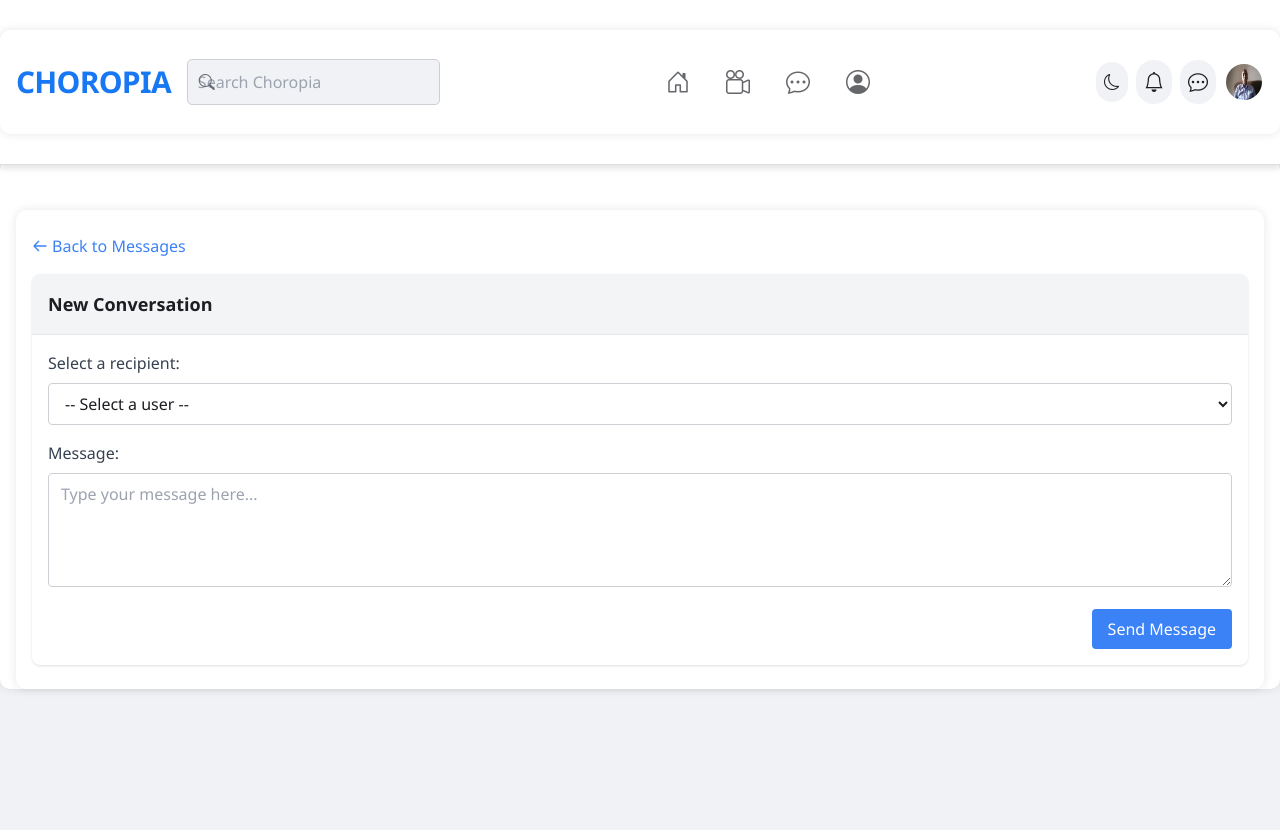
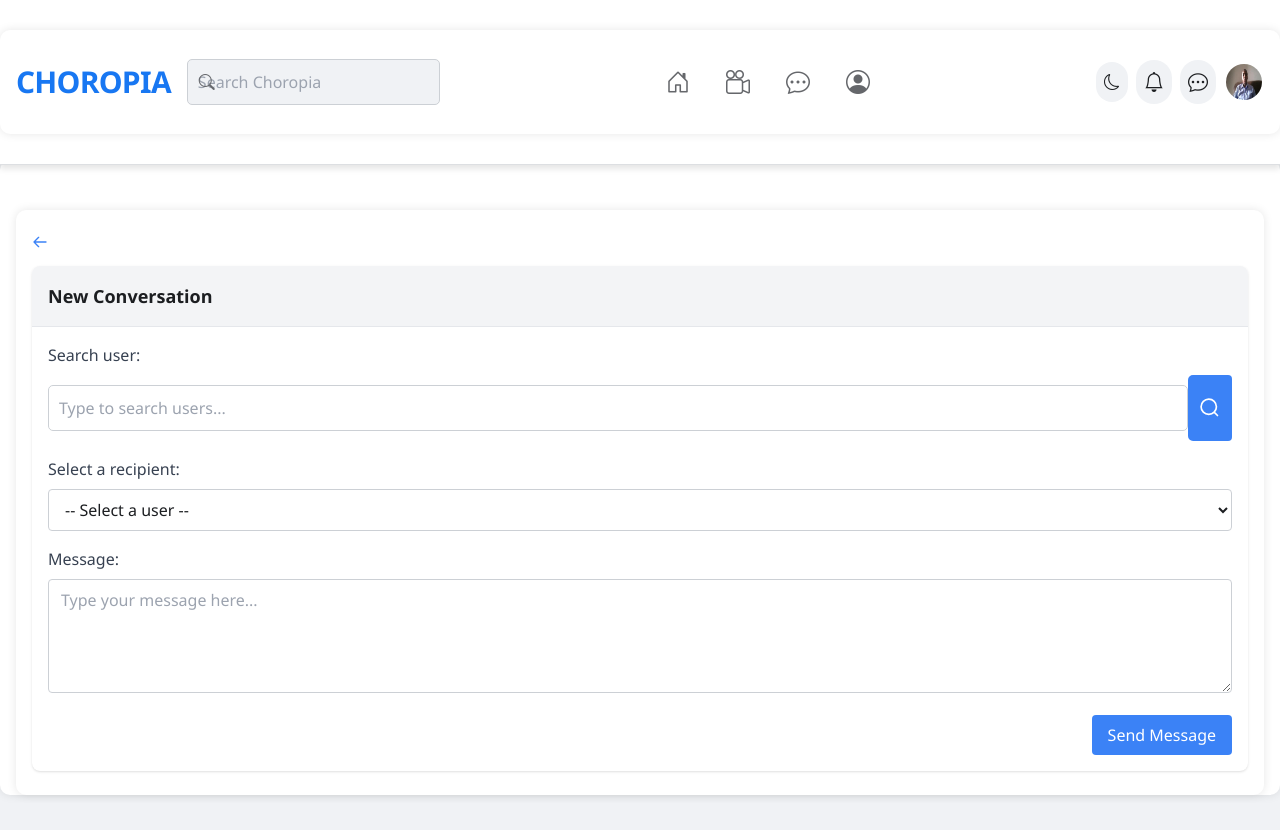
Before and after one commit to awaaladin/choropiaz, a Flask app: page /new-conversation in a window 1280 px wide. Run offline with Flask 3, Linux system fonts and the light colour scheme; a user stored in the database is signed in; data comes from the database, SQL or seed files in the repository; some libraries are stand-ins or nearby versions.

Commit message:
its changes in sites

```diff
--- a/app/routes/messages.py
+++ b/app/routes/messages.py
@@ -72,7 +72,7 @@ def send_message(conversation_id):
 @messages.route('/new-conversation', methods=['GET'])
 @login_required
 def new_conversation_form():
-    users = User.query.filter(User.id != current_user.id).all()
+    users = User.query.filter(User.id != current_user.id).limit(20).all()  # Show first 20 by default
     return render_template('new_conversation.html', users=users)
 
 @messages.route('/new-conversation', methods=['POST'])
@@ -115,6 +115,21 @@ def create_conversation():
     db.session.add(message)
     db.session.commit()
     return redirect(url_for('messages.view_conversation', conversation_id=conversation.id))
+
+@messages.route('/search-users')
+@login_required
+def search_users():
+    q = request.args.get('q', '').strip()
+    if not q:
+        return jsonify([])
+    users = User.query.filter(
+        User.id != current_user.id,
+        User.username.ilike(f'%{q}%')
+    ).limit(20).all()
+    return jsonify([
+        {'id': user.id, 'username': user.username}
+        for user in users
+    ])
 
 @messages.route('/conversation/<int:conversation_id>/mark-read', methods=['POST'])
 @login_required
--- a/app/templates/new_conversation.html
+++ b/app/templates/new_conversation.html
@@ -7,16 +7,27 @@
             <svg xmlns="http://www.w3.org/2000/svg" class="h-4 w-4 mr-1" fill="none" viewBox="0 0 24 24" stroke="currentColor">
                 <path stroke-linecap="round" stroke-linejoin="round" stroke-width="2" d="M10 19l-7-7m0 0l7-7m-7 7h18" />
             </svg>
-            Back to Messages
+
         </a>
     </div>
-
     <div class="bg-white rounded-lg shadow overflow-hidden">
         <div class="p-4 bg-gray-100 border-b border-gray-200">
             <h2 class="text-lg font-semibold">New Conversation</h2>
         </div>
-
         <div class="p-4">
+            <!-- User search input with search button -->
+            <div class="mb-4 relative">
+                <label for="userSearch" class="block text-gray-700 mb-2">Search user:</label>
+                <div class="flex">
+                    <input type="text" id="userSearch" class="w-full border border-gray-300 rounded-l px-3 py-2 focus:outline-none focus:ring-2 focus:ring-blue-500" placeholder="Type to search users...">
+                    <button type="button" id="searchBtn" class="bg-blue-500 hover:bg-blue-600 text-white px-3 rounded-r flex items-center">
+                        <svg xmlns="http://www.w3.org/2000/svg" class="h-5 w-5" fill="none" viewBox="0 0 24 24" stroke="currentColor">
+                            <path stroke-linecap="round" stroke-linejoin="round" stroke-width="2" d="M21 21l-4-4m0 0A7 7 0 104 4a7 7 0 0013 13z" />
+                        </svg>
+                    </button>
+                </div>
+                <ul id="userSuggestions" class="absolute z-10 bg-white border border-gray-300 w-full mt-1 rounded shadow-lg hidden"></ul>
+            </div>
             <form action="{{ url_for('messages.create_conversation') }}" method="POST">
                 <div class="mb-4">
                     <label for="recipient_id" class="block text-gray-700 mb-2">Select a recipient:</label>
@@ -27,14 +38,12 @@
                         {% endfor %}
                     </select>
                 </div>
-
                 <div class="mb-4">
                     <label for="message" class="block text-gray-700 mb-2">Message:</label>
                     <textarea name="message" id="message" rows="4"
                               class="w-full border border-gray-300 rounded px-3 py-2 focus:outline-none focus:ring-2 focus:ring-blue-500"
                               placeholder="Type your message here..." required></textarea>
                 </div>
-
                 <div class="flex justify-end">
                     <button type="submit" class="bg-blue-500 hover:bg-blue-600 text-white px-4 py-2 rounded">
                         Send Message
@@ -44,4 +53,71 @@
         </div>
     </div>
 </div>
+<script>
+const userSearch = document.getElementById('userSearch');
+const searchBtn = document.getElementById('searchBtn');
+const suggestions = document.getElementById('userSuggestions');
+const recipientSelect = document.getElementById('recipient_id');
+
+// Show suggestions when typing or clicking search
+function fetchSuggestions() {
+    const query = userSearch.value.trim();
+    if (!query) {
+        suggestions.innerHTML = '';
+        suggestions.classList.add('hidden');
+        return;
+    }
+    fetch(`/search-users?q=${encodeURIComponent(query)}`)
+        .then(res => res.json())
+        .then(users => {
+            suggestions.innerHTML = '';
+            if (users.length === 0) {
+                suggestions.classList.add('hidden');
+                return;
+            }
+            users.forEach(user => {
+                const li = document.createElement('li');
+                li.textContent = user.username;
+                li.className = "px-4 py-2 hover:bg-blue-100 cursor-pointer";
+                li.onclick = () => {
+                    // Set the select to this user
+                    let found = false;
+                    for (let option of recipientSelect.options) {
+                        if (option.value == user.id) {
+                            recipientSelect.value = user.id;
+                            found = true;
+                            break;
+                        }
+                    }
+                    if (!found) {
+                        // If not in select, add it
+                        const opt = document.createElement('option');
+                        opt.value = user.id;
+                        opt.textContent = user.username;
+                        recipientSelect.appendChild(opt);
+                        recipientSelect.value = user.id;
+                    }
+                    suggestions.innerHTML = '';
+                    suggestions.classList.add('hidden');
+                    userSearch.value = user.username;
+                };
+                suggestions.appendChild(li);
+            });
+            suggestions.classList.remove('hidden');
+        });
+}
+
+userSearch.addEventListener('input', () => {
+    // Optionally, fetch on every input or only on button click
+    // fetchSuggestions();
+});
+searchBtn.addEventListener('click', fetchSuggestions);
+
+// Hide suggestions when clicking outside
+document.addEventListener('click', function(e) {
+    if (!suggestions.contains(e.target) && e.target !== userSearch && e.target !== searchBtn) {
+        suggestions.classList.add('hidden');
+    }
+});
+</script>
 {% endblock %}
```
